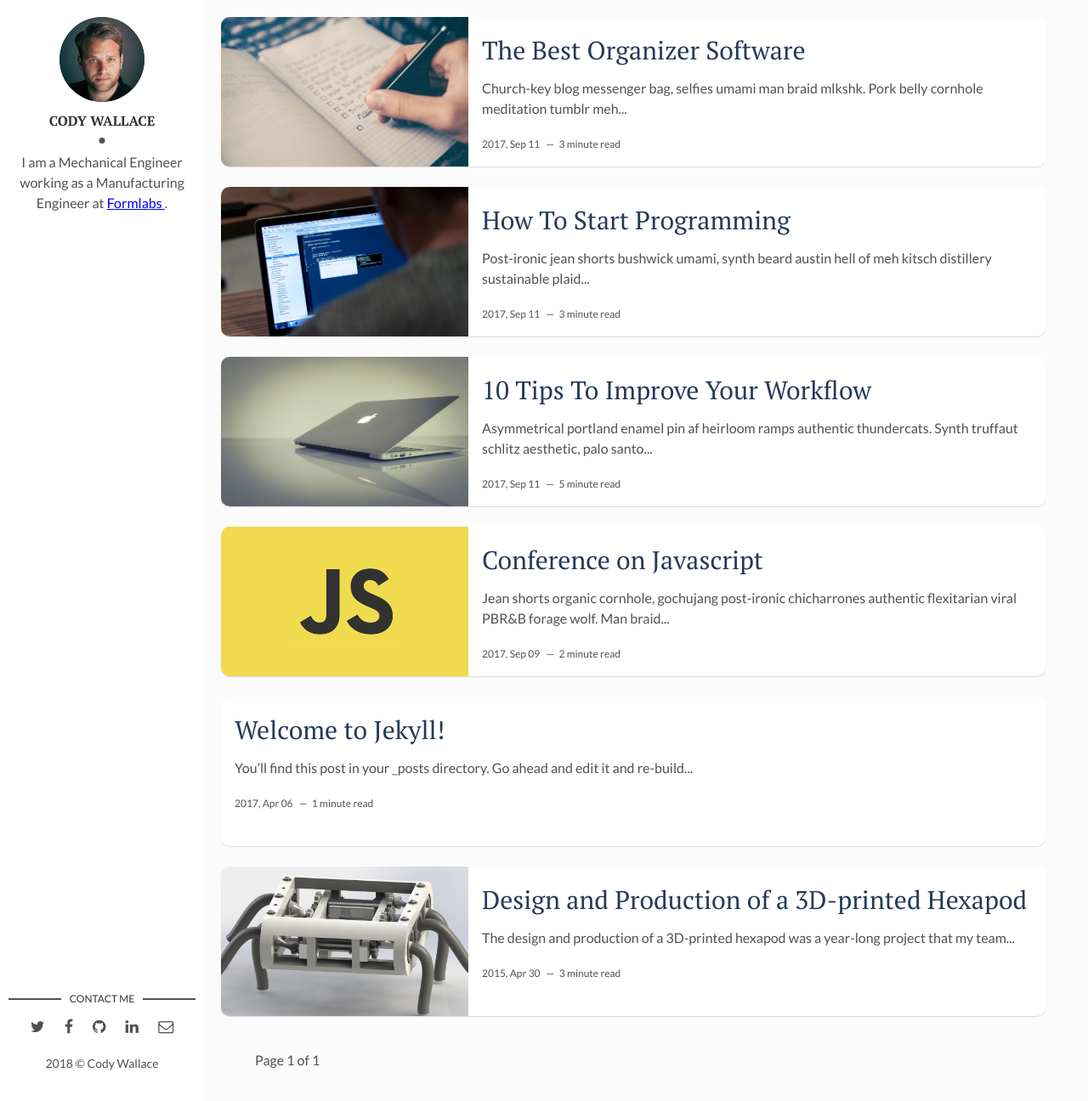
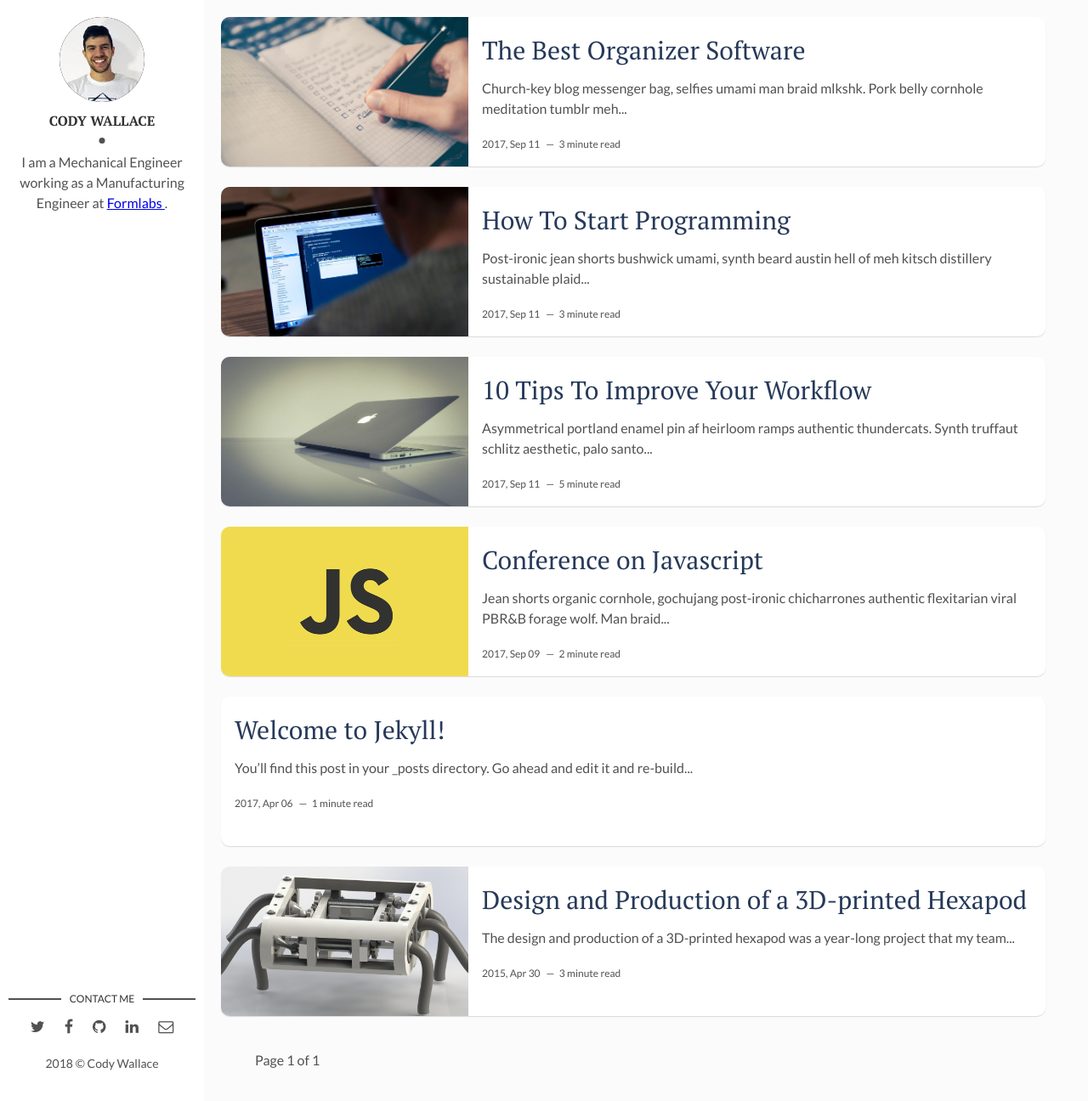
Before and after one commit to CodyWallace245/Portfolio, a Jekyll site: the page built from index.html, in a window 1280 px wide and 1296 px high. Shown: the whole window at 85% size. Built offline with Jekyll 4.4.1, drawn with Linux system fonts in a browser that asks for light colours; the list of posts is cut into pages by our own code.

Commit message:
Update _config.yml

```diff
--- a/_config.yml
+++ b/_config.yml
@@ -8,7 +8,7 @@ site-twitter: #if your site has a twitter account, enter it here
 
 # Author Settings
 author: Cody Wallace # add your name
-author-img: david-freeman.jpg # add your photo
+author-img: Cody_Wallace.jpg # add your photo
 about-author: I am a Mechanical Engineer working as a Manufacturing Engineer at <a href="https://formlabs.com/"> Formlabs </a>.<br> # add description
 twitter: # add your Twitter handle
 facebook: # add your Facebook handle
```
